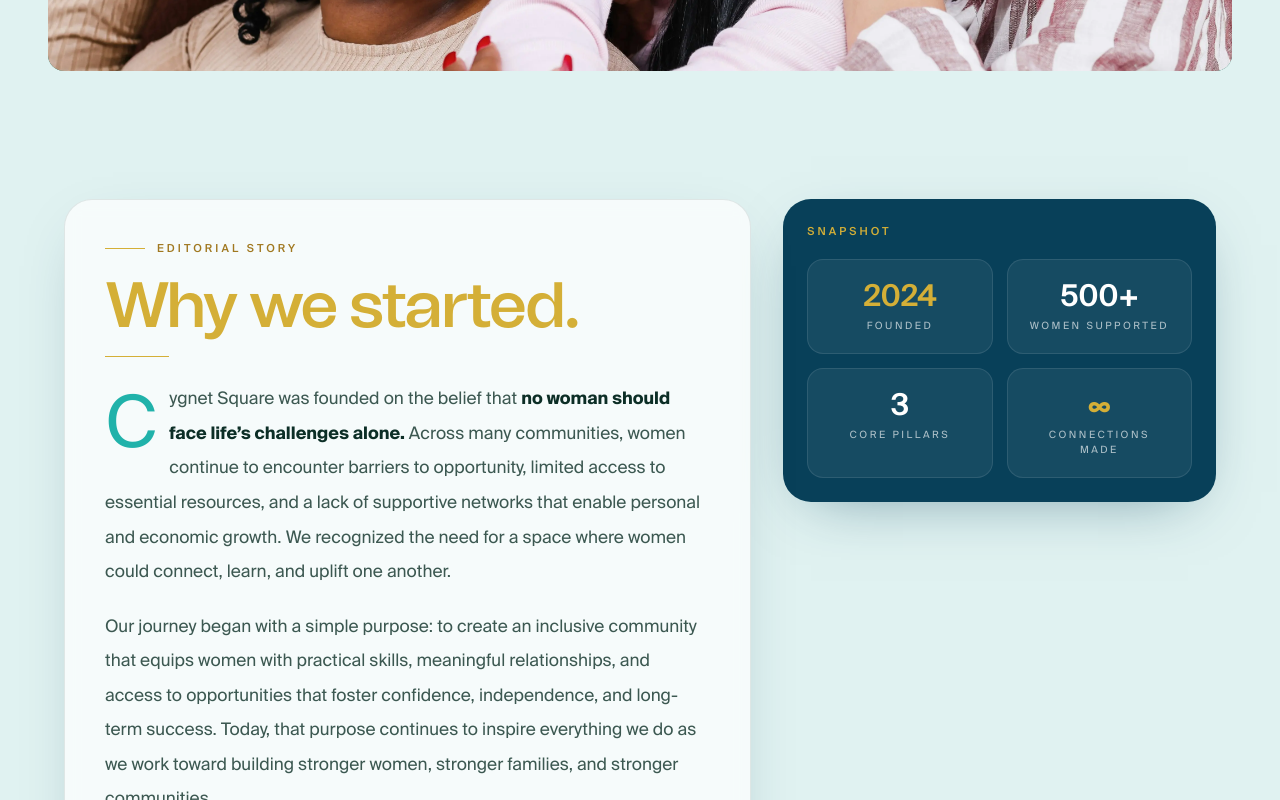
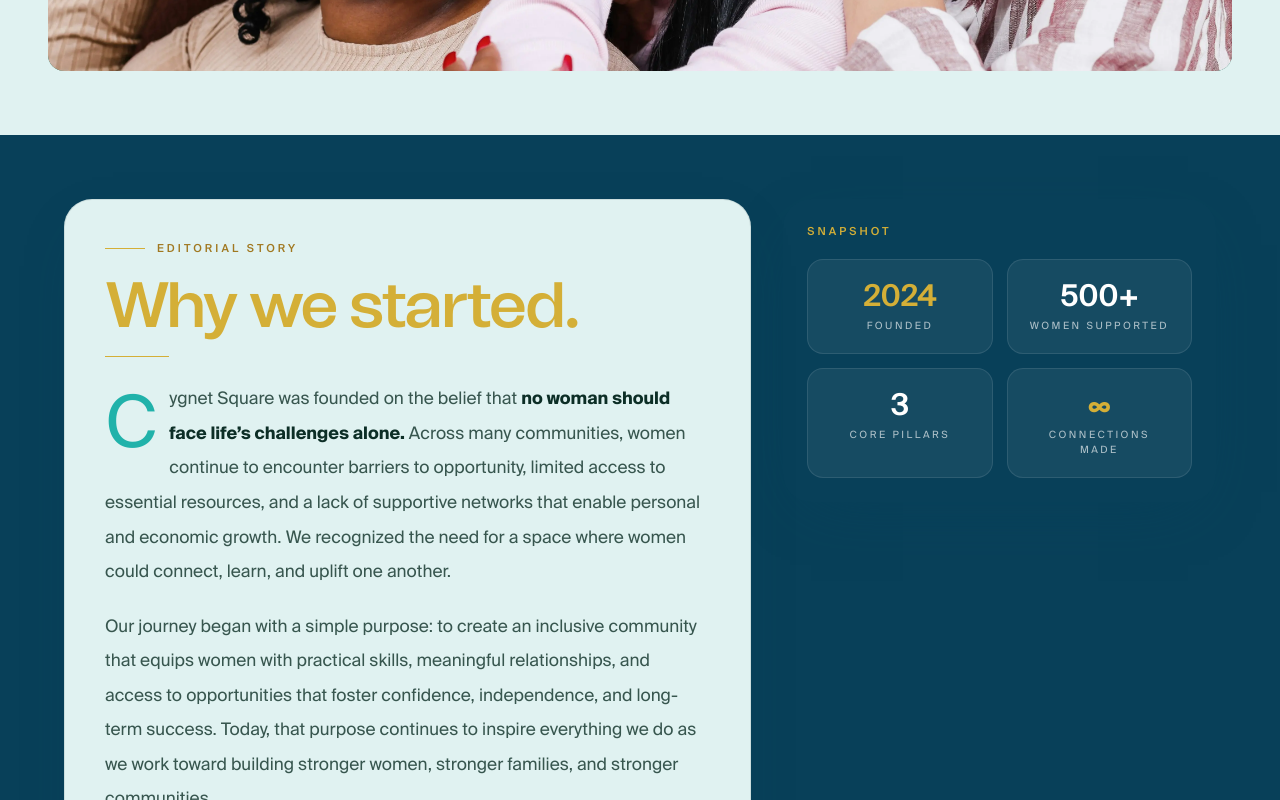
Before and after one commit to Cr4N31/cygnet-square, a React (Vite) app in the folder cygnet_square/: page /about in a window 1280 px wide. Shown: the part 740-1540 px from the top of the page. Built offline with nearby package versions, Linux system fonts and the light colour scheme.

Commit message:
about changes

```diff
--- a/cygnet_square/src/components/About/WhyWeStarted.jsx
+++ b/cygnet_square/src/components/About/WhyWeStarted.jsx
@@ -7,9 +7,9 @@
 
 function WhyWeStarted() {
   return (
-    <section className="bg-mist px-6 py-16 md:px-12" data-aos="fade-up">
+    <section className="bg-base px-6 py-16 md:px-12" data-aos="fade-up">
       <div className="mx-auto grid max-w-6xl grid-cols-1 gap-8 lg:grid-cols-[1.35fr_0.85fr] lg:items-start">
-        <article className="rounded-[28px] border border-[#0C2E26]/10 bg-white/70 p-7 shadow-[0_18px_60px_-28px_rgba(8,64,89,0.35)] backdrop-blur-sm md:p-10">
+        <article className="rounded-[28px] border border-[#0C2E26]/10 bg-mist p-7 shadow-[0_18px_60px_-28px_rgba(8,64,89,0.35)] backdrop-blur-sm md:p-10">
           <div className="mb-5 flex items-center gap-3 text-[11px] font-medium uppercase tracking-[0.28em] text-gold-dark">
             <span className="inline-block h-px w-10 bg-gold" />
             Editorial story
--- a/cygnet_square/src/components/Home/About.jsx
+++ b/cygnet_square/src/components/Home/About.jsx
@@ -38,7 +38,7 @@
 
         {/* Right — image + floating badges */}
         <div className="relative">
-          <div className="bg-[#0F6E56] mb-4 rounded-2xl  overflow-hidden">
+          <div className="bg-[#0F6E56] mb-12 rounded-2xl  overflow-hidden">
             <img
               src={right_img}
               alt="Cygnet Square community"
```
